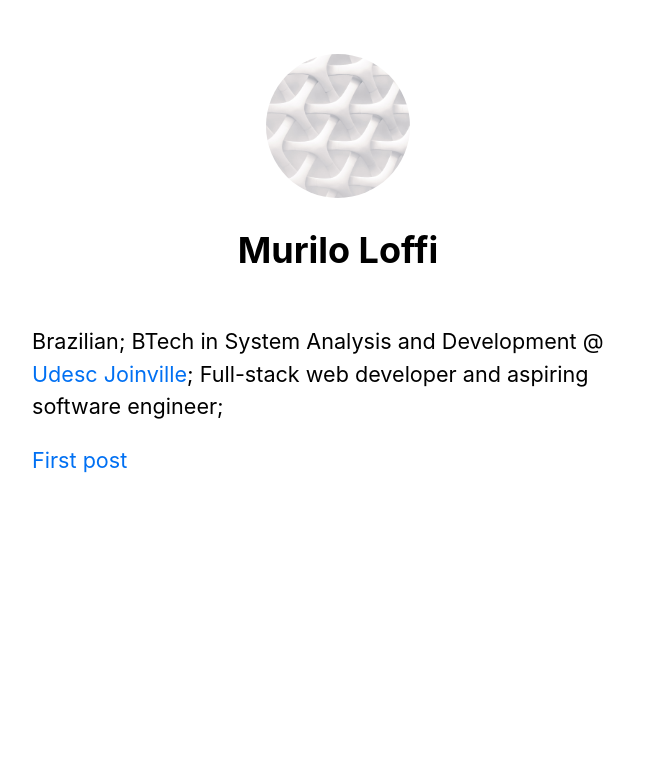
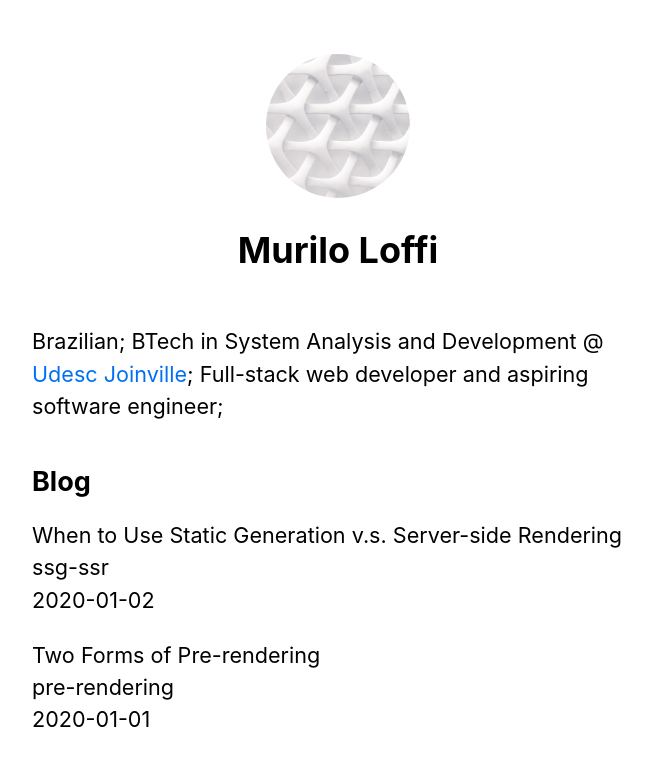
Before and after one commit to muriloloffi/nextjs-blog, a Next.js app: page / in a window 1280 px wide. Shown: the top 766 px of the page, without its empty margins (302-954 px from the left). Built offline with nearby package versions, Linux system fonts and the light colour scheme.

Commit message:
dynamic routed posts WIP

```diff
--- a/pages/index.js
+++ b/pages/index.js
@@ -2,8 +2,18 @@
 import Layout, { siteTitle } from "../components/layout/layout";
 import utilStyles from "../styles/utils.module.css";
 import Link from "next/link";
+import { getSortedPostsData } from "utils/posts";
 
-export default function Home() {
+export async function getStaticProps() {
+  const allPostsData = getSortedPostsData();
+  return {
+    props: {
+      allPostsData,
+    },
+  };
+}
+
+export default function Home({ allPostsData }) {
   return (
     <Layout home>
       <Head>
@@ -17,9 +27,20 @@
           </a>
           ; Full-stack web developer and aspiring software engineer;
         </p>
-        <div>
-          <Link href="/posts/first-post">First post</Link>
-        </div>
+      </section>
+      <section className={`${utilStyles.headingMd} ${utilStyles.padding1px}`}>
+        <h2 className={utilStyles.headingLg}>Blog</h2>
+        <ul className={utilStyles.list}>
+          {allPostsData.map(({ id, date, title }) => (
+            <li className={utilStyles.listItem} key={id}>
+              {title}
+              <br />
+              {id}
+              <br />
+              {date}
+            </li>
+          ))}
+        </ul>
       </section>
     </Layout>
   );
--- /dev/null
+++ b/utils/posts.js
@@ -0,0 +1,67 @@
+import fs from "fs";
+import path from "path";
+import matter from "gray-matter";
+
+const postsDirectory = path.join(process.cwd(), "posts");
+
+export function getSortedPostsData() {
+  const fileNames = fs.readdirSync(postsDirectory);
+  const allPostsData = fileNames.map((fileName) => {
+    const id = fileName.replace(/\.md$/, "");
+
+    const fullPath = path.join(postsDirectory, fileName);
+    const fileContents = fs.readFileSync(fullPath, "utf-8");
+
+    const matterResult = matter(fileContents);
+
+    return {
+      id,
+      ...matterResult.data,
+    };
+  });
+
+  return allPostsData.sort((a, b) => {
+    if (a.date < b.date) {
+      return 1;
+    } else {
+      return -1;
+    }
+  });
+}
+
+export function getAllPostIds() {
+  const fileNames = fs.readdirSync(postsDirectory);
+  // Returns an array that looks like this:
+  // [
+  //   {
+  //     params: {
+  //       id: 'ssg-ssr'
+  //     }
+  //   },
+  //   {
+  //     params: {
+  //       id: 'pre-rendering'
+  //     }
+  //   }
+  // ]
+  // Important: The returned list is not just an array of strings — it must be an array of objects that look like the comment above. Each object must have the params key and contain an object with the id key (because we’re using [id] in the file name). Otherwise, getStaticPaths will fail.
+  return fileNames.map((fileName) => {
+    return {
+      params: {
+        id: fileName.replace(/\.md$/, ""),
+      },
+    };
+  });
+}
+
+export function getPostData(id) {
+  const fullPath = path.join(postsDirectory, `${id}.md`);
+  const fileContents = fs.readFileSync(fullPath, "utf-8");
+
+  const matterResult = matter(fileContents);
+
+  return {
+    id,
+    ...matterResult.data,
+  };
+}
```
Also changed, not shown: pages/posts/[id].js (added, +31 -0 lines).
